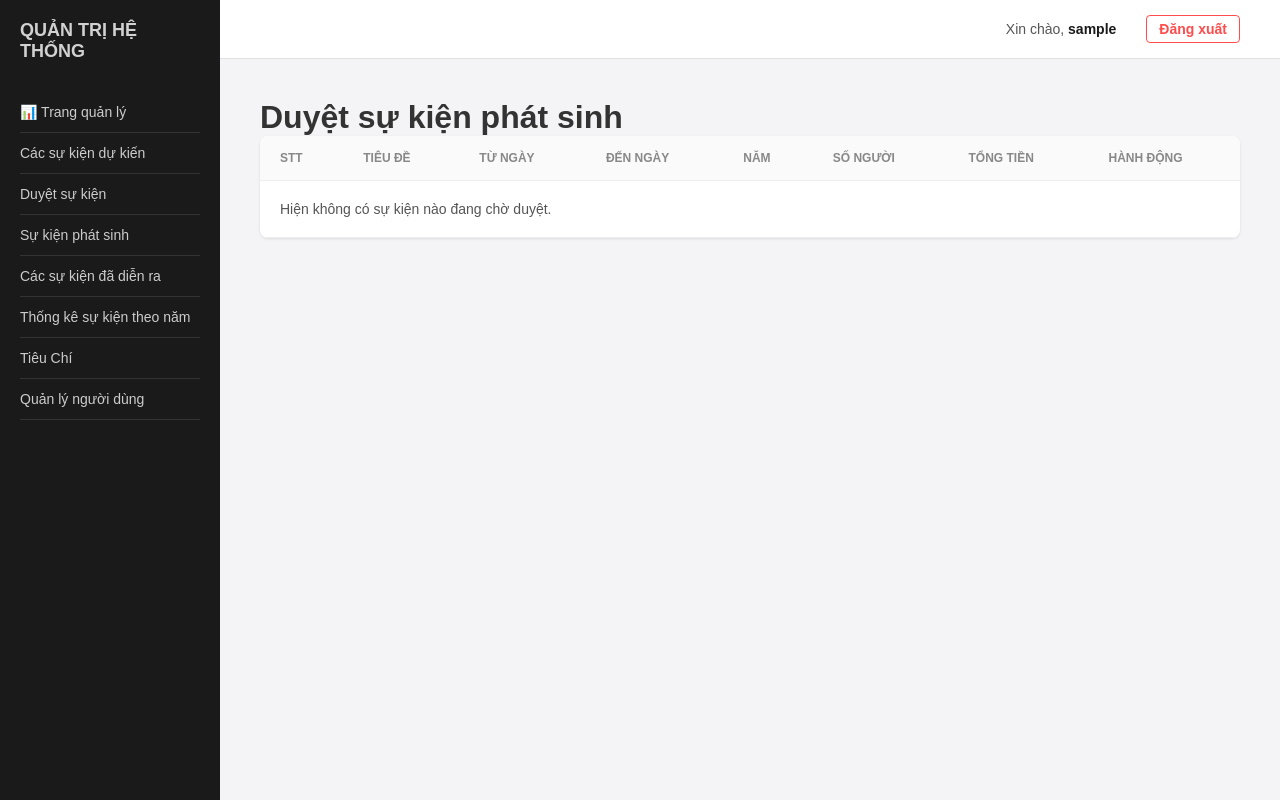
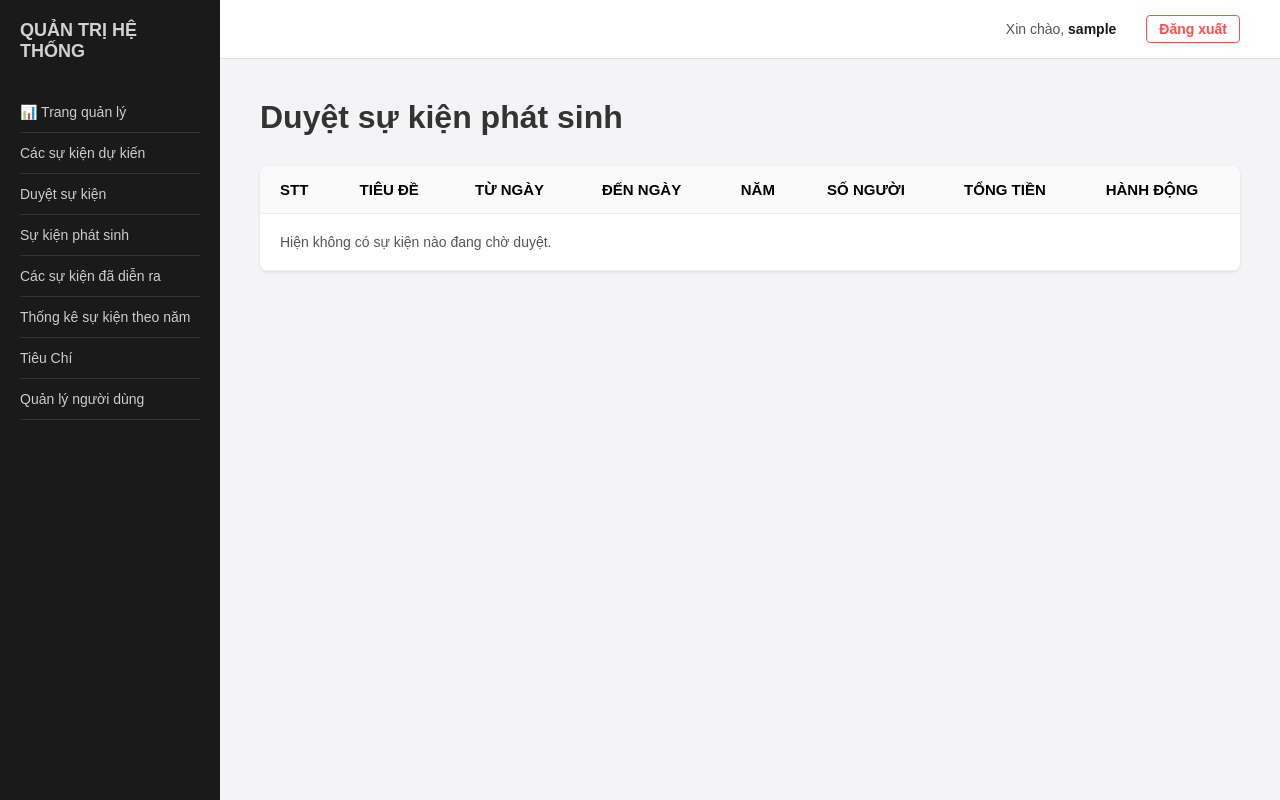
Before and after one commit to phuong-1904/quanLyTieuChi-, a Django app: page /duyetSuKien/ in a window 1280 px wide. Run offline with Django 5.2, Linux system fonts and the light colour scheme; the visitor is signed in with stand-in values (Sample User, id 1); data that the repository does not hold is empty.

Commit message:
Initial commit: Django project

```diff
--- a/templates/danhMuc.html
+++ b/templates/danhMuc.html
@@ -21,8 +21,8 @@
             background: #fafafa;
             padding: 15px 20px;
             border-bottom: 1px solid #eee;
-            font-size: 12px;
-            color: #888;
+            font-size: 14px;
+            color: black;
             text-transform: uppercase;
             letter-spacing: 1px;
         }
--- a/templates/duyetSuKien.html
+++ b/templates/duyetSuKien.html
@@ -25,6 +25,13 @@
             color: #fff;
         }
 
+        .page-header {
+            display: flex;
+            justify-content: space-between;
+            align-items: center;
+            margin-bottom: 30px !important;
+        }
+
         .btn-reject {
             background: #dc3545;
             color: #fff;
@@ -47,8 +54,8 @@
             background: #fafafa;
             padding: 15px 20px;
             border-bottom: 1px solid #eee;
-            font-size: 12px;
-            color: #888;
+            font-size: 15px;
+            color: black;
             text-transform: uppercase;
         }
 
@@ -76,7 +83,8 @@
 
 {% block content %}
     <div>
-        <header>
+
+        <header class="page-header">
             <div>
                 <h1>Duyệt sự kiện phát sinh</h1>
             </div>
--- a/templates/quanLyNguoiDung.html
+++ b/templates/quanLyNguoiDung.html
@@ -67,8 +67,8 @@
             background: #fafafa;
             padding: 15px 20px;
             border-bottom: 1px solid #eee;
-            font-size: 12px;
-            color: #888;
+            font-size: 14px;
+            color: black;
             text-transform: uppercase;
         }
 
@@ -134,7 +134,7 @@
 {% endblock %}
 
 {% block content %}
-    <header>
+    <header style="display: flex; align-items: center; justify-content: space-between;margin-bottom: 30px;">
         <h1>Quản lý người dùng</h1>
         <button class="btn btn-add" onclick="openAddModal()">Thêm người dùng</button>
     </header>
--- a/templates/quanLySuKien.html
+++ b/templates/quanLySuKien.html
@@ -66,8 +66,8 @@
             background: #fafafa;
             padding: 15px 20px;
             border-bottom: 1px solid #eee;
-            font-size: 12px;
-            color: #888;
+            font-size: 14px;
+            color: black;
             text-transform: uppercase;
         }
 
--- a/templates/quanLySuKienDaDienRa.html
+++ b/templates/quanLySuKienDaDienRa.html
@@ -28,8 +28,7 @@
             background: #fafafa;
             padding: 15px 20px;
             border-bottom: 1px solid #eee;
-            font-size: 12px;
-            color: #888;
+            font-size: 14px;
             text-transform: uppercase;
         }
 
--- a/templates/quanLySuKienPhatSinh.html
+++ b/templates/quanLySuKienPhatSinh.html
@@ -66,8 +66,7 @@
             background: #fafafa;
             padding: 15px 20px;
             border-bottom: 1px solid #eee;
-            font-size: 12px;
-            color: #888;
+            font-size: 14px;
             text-transform: uppercase;
         }
 
```
Also changed, not shown: 1 other file.
